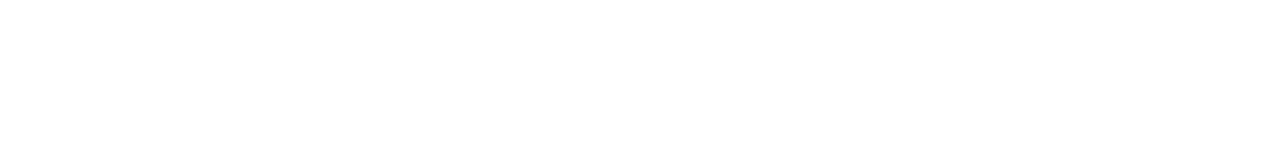
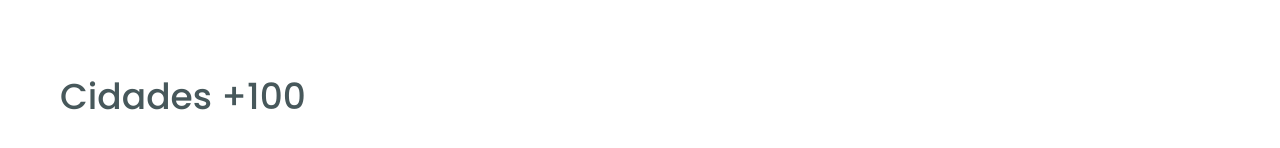
Before and after one commit to mpirescarvalho/ignite-reactjs-interface-com-chakra-ui, a Next.js app: page /africa in a window 1280 px wide. Shown: the part 906-1054 px from the top of the page. Before the commit the page ends 976 px from the top, so only its background shows below. Built offline with nearby package versions, Linux system fonts and the light colour scheme.

Commit message:
wip: cities in top 100

```diff
--- /dev/null
+++ b/src/pages/[continent]/CitiesInTop100/CityCard.tsx
@@ -0,0 +1,12 @@
+interface CityCardProps {
+	city: {
+		city: string;
+		country: string;
+		image: string;
+		countryFlag: string;
+	};
+}
+
+export function CityCard({ city }: CityCardProps) {
+	return <div></div>;
+}
--- /dev/null
+++ b/src/pages/[continent]/CitiesInTop100/index.tsx
@@ -0,0 +1,36 @@
+import { Box, HStack, Text } from '@chakra-ui/react';
+
+import { CityCard } from './CityCard';
+
+interface City {
+	city: string;
+	country: string;
+	image: string;
+	countryFlag: string;
+}
+
+interface CitiesInTop100Props {
+	cities: Array<City>;
+}
+
+export function CitiesInTop100({ cities }: CitiesInTop100Props) {
+	return (
+		<Box mb="35px">
+			<Text fontSize="4xl" color="gray.700" fontWeight="medium" display="block">
+				Cidades +100
+			</Text>
+
+			<HStack
+				mt="40px"
+				spacing="45px"
+				wrap="wrap"
+				align="center"
+				justify="space-between"
+			>
+				{cities.map((city) => (
+					<CityCard key={city.city} city={city} />
+				))}
+			</HStack>
+		</Box>
+	);
+}
--- a/src/pages/[continent]/index.tsx
+++ b/src/pages/[continent]/index.tsx
@@ -5,8 +5,16 @@ import { Box } from '@chakra-ui/react';
 import { getContinents } from '../../services/data';
 
 import { SafeContentArea } from '../../components/SafeContentArea';
+import { CitiesInTop100 } from './CitiesInTop100';
 import { Banner } from './Banner';
 import { Info } from './Info';
+
+interface City {
+	city: string;
+	country: string;
+	image: string;
+	countryFlag: string;
+}
 
 interface Continent {
 	title: string;
@@ -15,6 +23,7 @@ interface Continent {
 	countriesCount: number;
 	languagesCount: number;
 	citiesInTop100Count: number;
+	citiesInTop100: Array<City>;
 }
 
 interface ContinentProps {
@@ -37,6 +46,8 @@ export default function Continent({ continent }: ContinentProps) {
 					languagesCount={continent.languagesCount}
 					citiesInTop100Count={continent.citiesInTop100Count}
 				/>
+
+				<CitiesInTop100 cities={continent.citiesInTop100} />
 			</SafeContentArea>
 		</Box>
 	);
```
